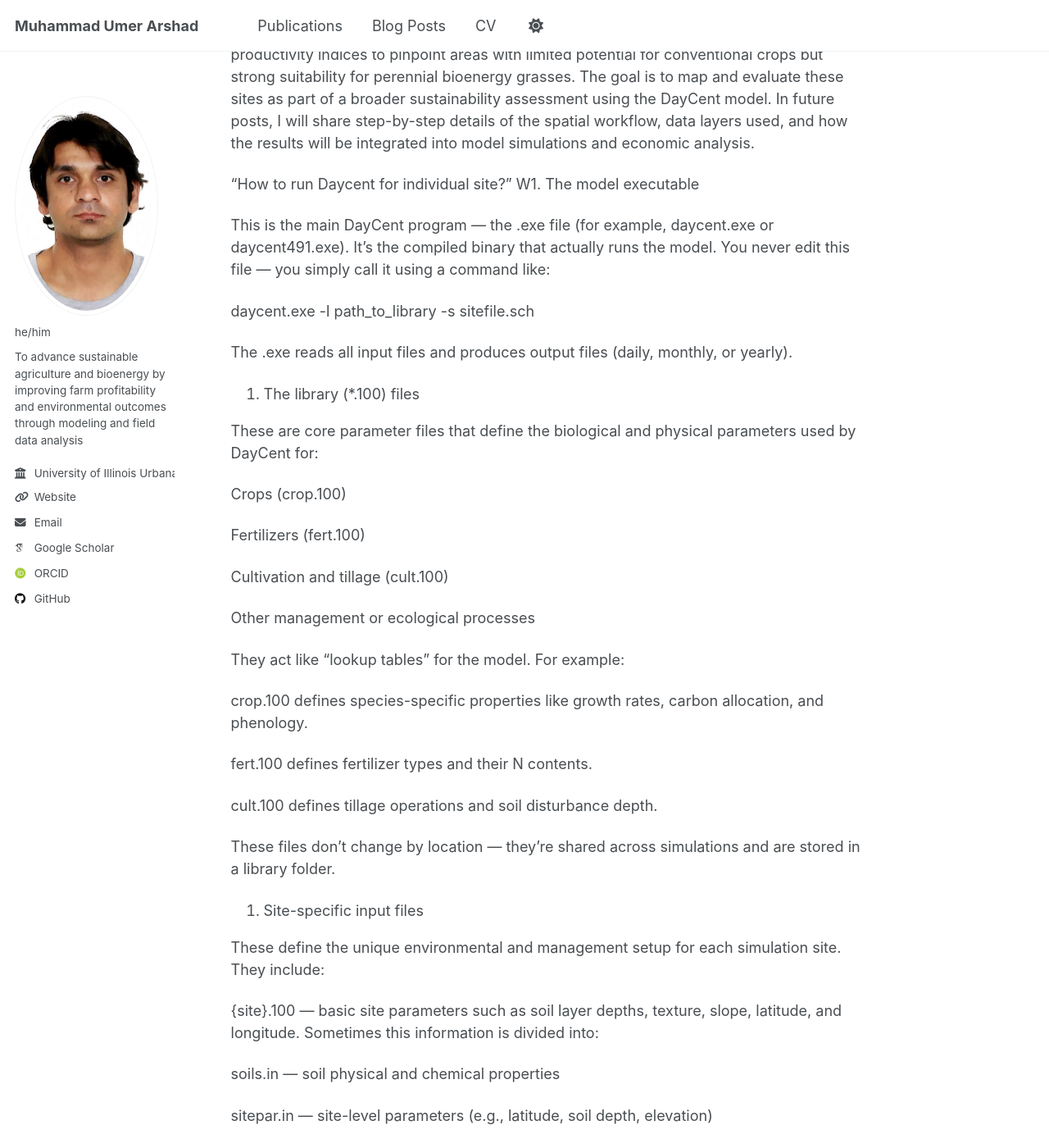
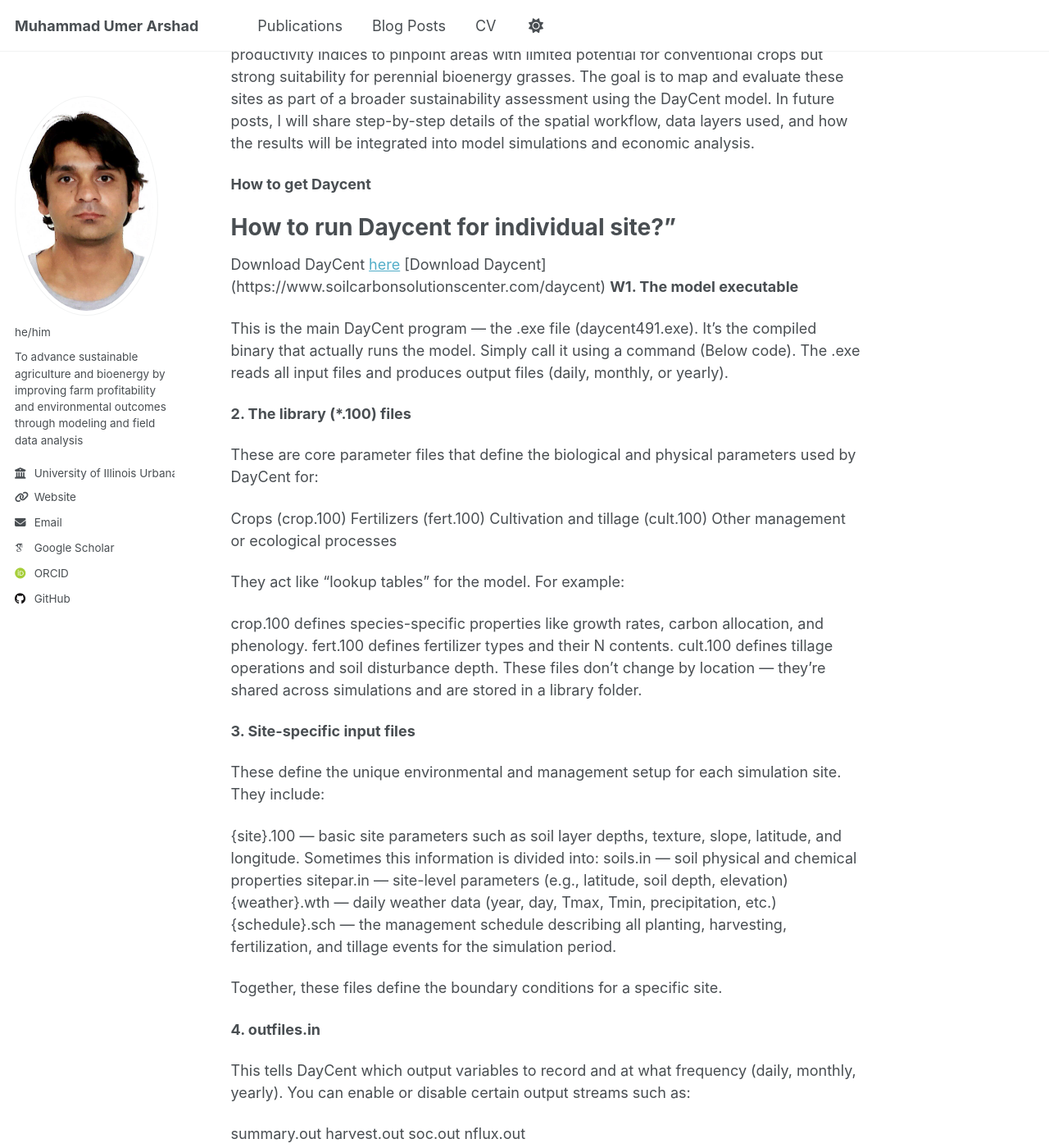
Before and after one commit to marshadu/marshadu.github.io, a Jekyll site: the page built from _posts/2025-10-06-Identifying Marginal Lands for Switchgrass Production.md, in a window 1280 px wide and 1400 px high, scrolled down 224 px. Shown: the whole window at 82% size. Built offline with Jekyll 4.4.1, drawn with Linux system fonts in a browser that asks for light colours; some web fonts are replaced; some of the changed text lies outside the part shown.

Commit message:
Update 2025-10-06-Identifying Marginal Lands for Switchgrass Production.md

```diff
--- a/_posts/2025-10-06-Identifying Marginal Lands for Switchgrass Production.md
+++ b/_posts/2025-10-06-Identifying Marginal Lands for Switchgrass Production.md
@@ -6,82 +6,65 @@
 
 I am currently working on identifying marginal lands suitable for switchgrass production across Illinois. This project combines long-term cropland data, soil characteristics, and productivity indices to pinpoint areas with limited potential for conventional crops but strong suitability for perennial bioenergy grasses. The goal is to map and evaluate these sites as part of a broader sustainability assessment using the DayCent model. In future posts, I will share step-by-step details of the spatial workflow, data layers used, and how the results will be integrated into model simulations and economic analysis.
 
-"How to run Daycent for individual site?"
-W1. The model executable
+**How to get Daycent**
 
-This is the main DayCent program — the .exe file (for example, daycent.exe or daycent491.exe).
-It’s the compiled binary that actually runs the model. You never edit this file — you simply call it using a command like:
+# How to run Daycent for individual site?"
+Download DayCent [here](https://www.soilcarbonsolutionscenter.com/daycent)
+[Download Daycent] (https://www.soilcarbonsolutionscenter.com/daycent)
+**W1. The model executable**
 
-daycent.exe -l path_to_library -s sitefile.sch
+This is the main DayCent program — the .exe file (daycent491.exe).
+It’s the compiled binary that actually runs the model. Simply call it using a command (Below code). The .exe reads all input files and produces output files (daily, monthly, or yearly).
 
-
-The .exe reads all input files and produces output files (daily, monthly, or yearly).
-
-2. The library (*.100) files
+**2. The library (*.100) files**
 
 These are core parameter files that define the biological and physical parameters used by DayCent for:
 
 Crops (crop.100)
-
 Fertilizers (fert.100)
-
 Cultivation and tillage (cult.100)
-
 Other management or ecological processes
 
 They act like “lookup tables” for the model.
 For example:
 
 crop.100 defines species-specific properties like growth rates, carbon allocation, and phenology.
-
 fert.100 defines fertilizer types and their N contents.
-
 cult.100 defines tillage operations and soil disturbance depth.
-
 These files don’t change by location — they’re shared across simulations and are stored in a library folder.
 
-3. Site-specific input files
+**3. Site-specific input files**
 
 These define the unique environmental and management setup for each simulation site. They include:
 
 {site}.100 — basic site parameters such as soil layer depths, texture, slope, latitude, and longitude.
 Sometimes this information is divided into:
-
 soils.in — soil physical and chemical properties
-
 sitepar.in — site-level parameters (e.g., latitude, soil depth, elevation)
-
 {weather}.wth — daily weather data (year, day, Tmax, Tmin, precipitation, etc.)
-
 {schedule}.sch — the management schedule describing all planting, harvesting, fertilization, and tillage events for the simulation period.
 
 Together, these files define the boundary conditions for a specific site.
 
-4. The helper file outfiles.in
+**4. outfiles.in**
 
 This tells DayCent which output variables to record and at what frequency (daily, monthly, yearly).
 You can enable or disable certain output streams such as:
 
 summary.out
-
 harvest.out
-
 soc.out
-
 nflux.out
 
 It’s useful for reducing unnecessary output files and speeding up simulations.
 
-5. File organization and calling the model
+**5. File organization and calling the model**
 
 There’s no single “correct” file structure, but the simplest setup is:
 
 Copy all required files (exe, 100s, site, weather, sch, outfiles.in) into one folder per simulation.
 
-Then run the model with a system command like:
-
-daycent.exe -s site.sch
-
+Then run the model with a system command:
 
 However, this becomes inefficient for regional simulations (hundreds of sites) because each folder would duplicate the same .exe and .100 library files.
 
@@ -90,10 +73,10 @@
 daycent.exe -l {path_to_library_dir}
 
 
-This lets you store shared .100 and .exe files in a central library folder and point to them during execution.
+This lets us store shared .100 and .exe files in a central library folder and point to them during execution.
 You can also define these paths in a configuration file, so your scripts can automatically call the correct paths.
 
-6. Directory structure for large-scale simulations
+**6. Directory structure for large-scale simulations**
 
 When running many sites (e.g., across Illinois or the Midwest), a structured directory helps manage runs.
 A typical setup (used by the DDcentutils R package) looks like this:
@@ -126,30 +109,15 @@
 Scripts then automate:
 
 Running equilibrium (spin-up)
-
 Running base historical (base)
-
 Running experimental or scenario (exp)
-
 Moving and renaming outputs so they don’t overwrite each other
 
-7. Scaling up and automation
+7. Scaling up and automation (For detail visit regional analysis post).
 
 For a few sites, this folder setup works fine.
 For hundreds or thousands of sites, however:
 
-You’ll need batch processing scripts (R, Python, or shell).
+need batch processing scripts (R, Python, or shell).
 
-You might use a database-driven system to manage inputs and outputs (instead of individual folders).
-
-Tools like DDcent_utils can help automate creation of .sch files, manage runs, and extract outputs.
-
-✅ Summary
-
-Component	Purpose
-.exe	Runs the model
-*.100	Library of core parameters (crops, fert., tillage)
-site.100, soils.in, weather.wth, .sch	Define site-specific environment & management
-outfiles.in	Specifies output variables
--l {path} option	Links to shared library folder (no duplication)
-DDcentutils structure	Automates multi-site runs (eq → base → exp)
+It is better to use a database-driven system to manage inputs and outputs (instead of individual folders). DDcent_utils can help automate creation of .sch files, manage runs, and extract outputs.
```
